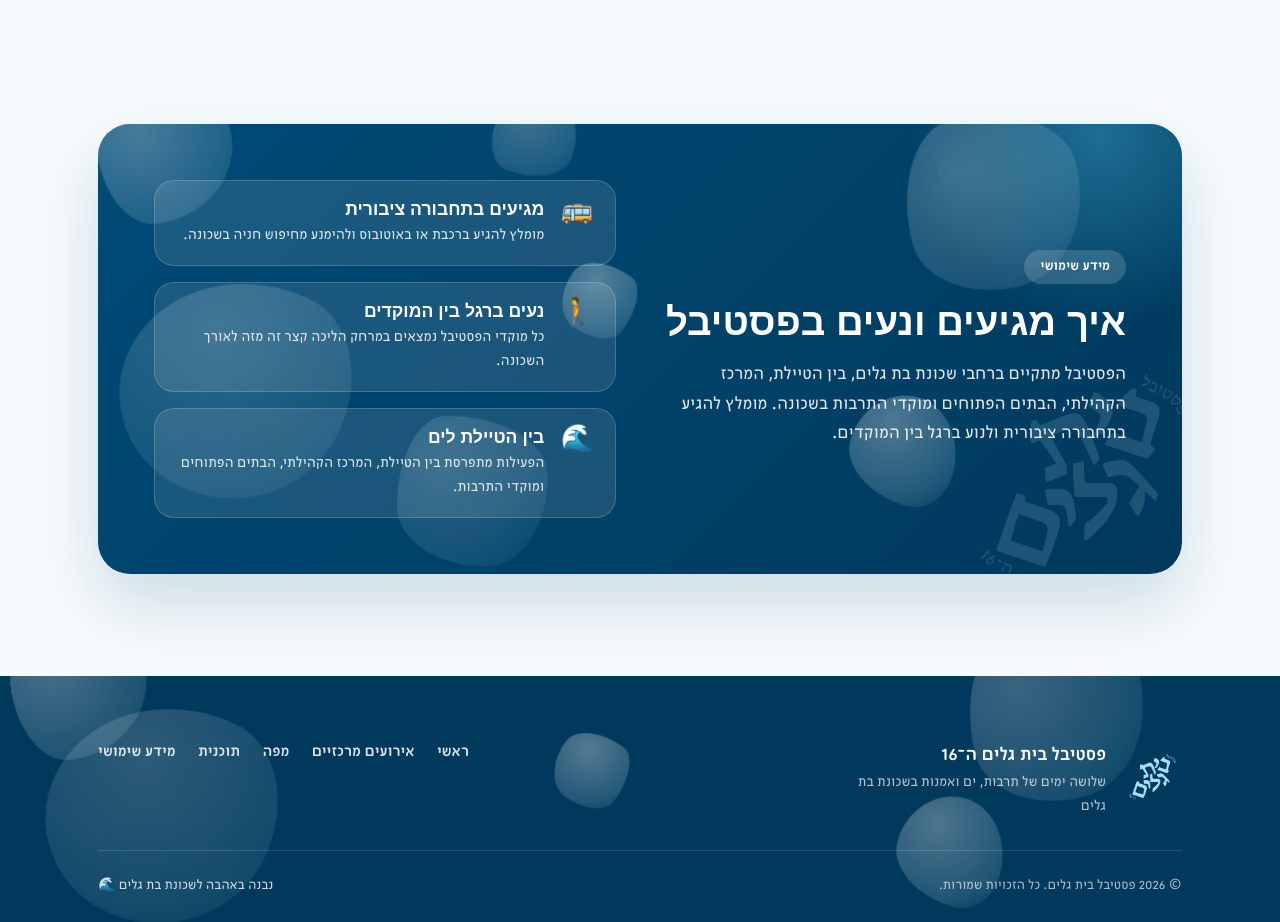
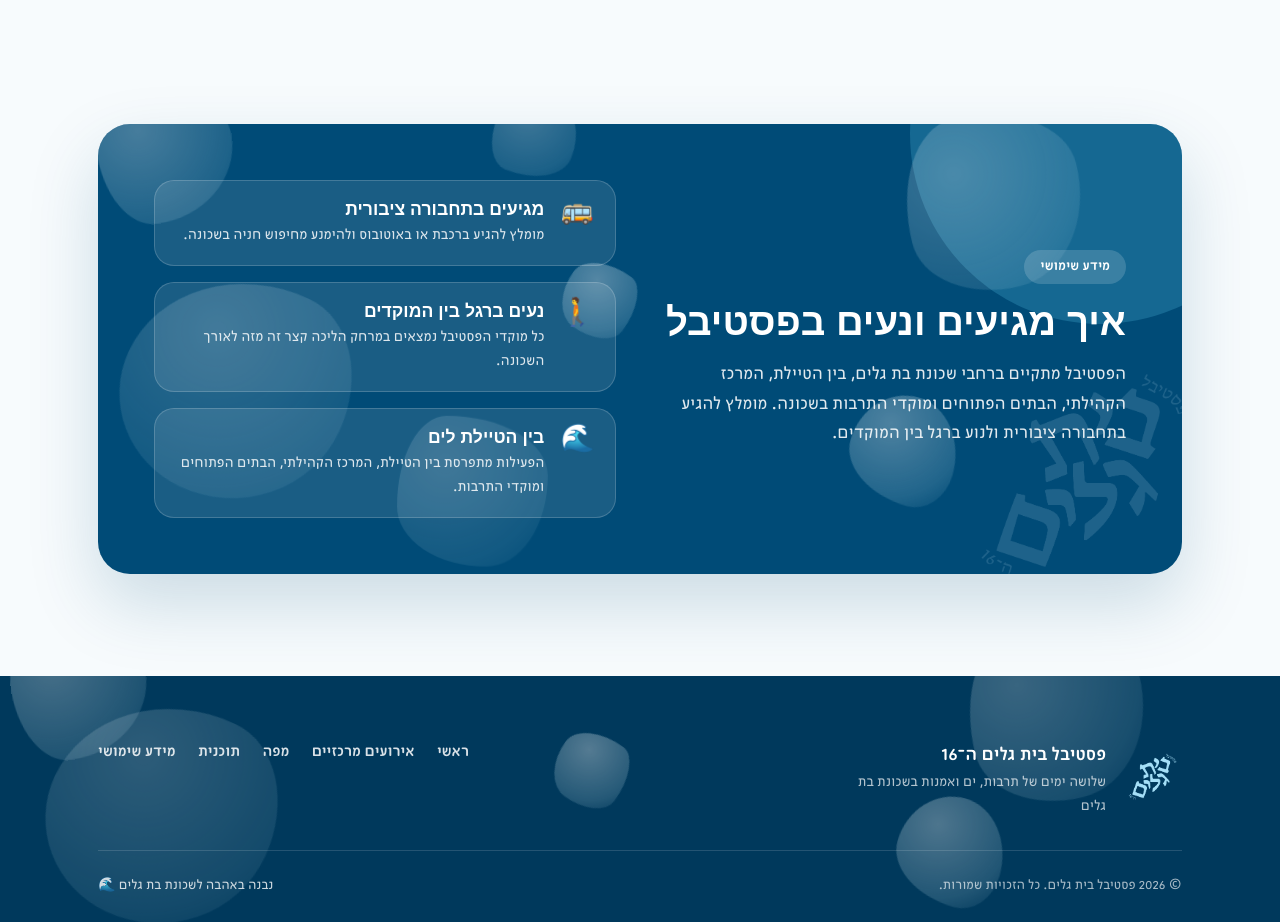
Before and after one commit to amitzadik/beitgalim16, a Next.js app: page / in a window 1280 px wide. Shown: the part 4540-5462 px from the top of the page. Built offline with nearby package versions, Linux system fonts and the light colour scheme; a web font is replaced by a local one.

Commit message:
Remove gradients from landing page

```diff
--- a/src/components/PracticalInfo/PracticalInfo.module.css
+++ b/src/components/PracticalInfo/PracticalInfo.module.css
@@ -10,7 +10,7 @@
   align-items: center;
   padding: clamp(2rem, 5vw, 3.5rem);
   border-radius: var(--radius-lg);
-  background: linear-gradient(135deg, var(--color-primary), var(--color-primary-dark));
+  background-color: var(--color-primary);
   color: #fff;
   overflow: hidden;
   box-shadow: var(--shadow-lg);
@@ -23,8 +23,8 @@
   inset-inline-start: -10%;
   width: 380px;
   height: 380px;
-  background: radial-gradient(circle, var(--color-accent), transparent 70%);
-  opacity: 0.4;
+  background-color: var(--color-accent);
+  opacity: 0.28;
   border-radius: 50%;
   pointer-events: none;
 }
```
